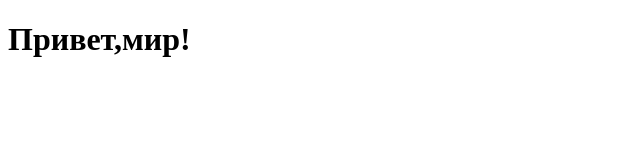
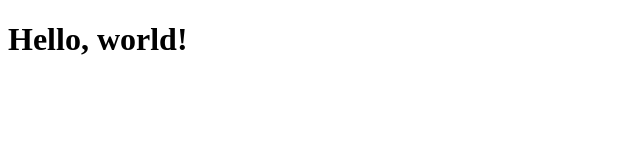
Before and after one commit to Burnmyheart/hello-world, a plain HTML site: page index.html in a window 1280 px wide. Shown: the full height of the page, 0-640 px from the left. Drawn offline with Linux system fonts and the light colour scheme.

Commit message:
Change text to Hello World

```diff
--- a/index.html
+++ b/index.html
@@ -6,6 +6,6 @@
     <title>Document</title>
 </head>
 <body>
-    <h1>Привет,мир!</h1>
+    <h1>Hello, world!</h1>
 </body>
 </html>
```
